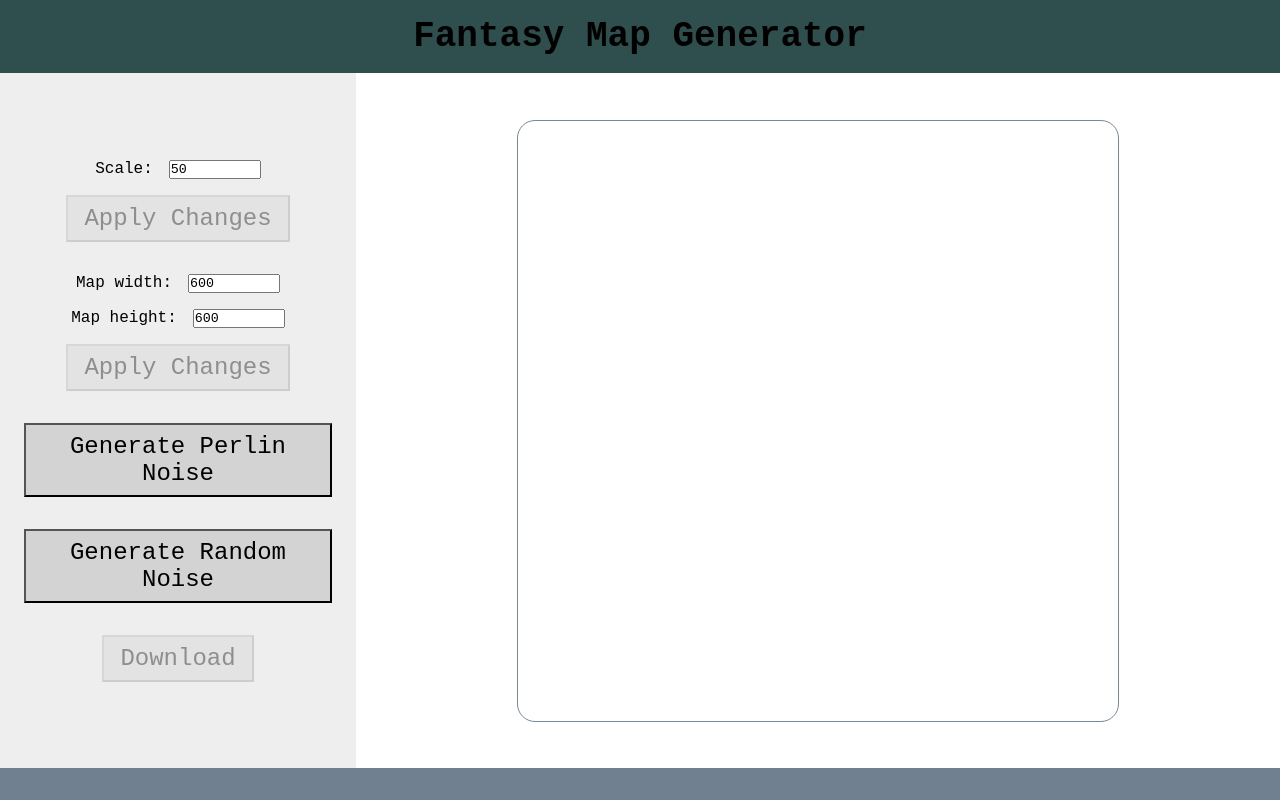
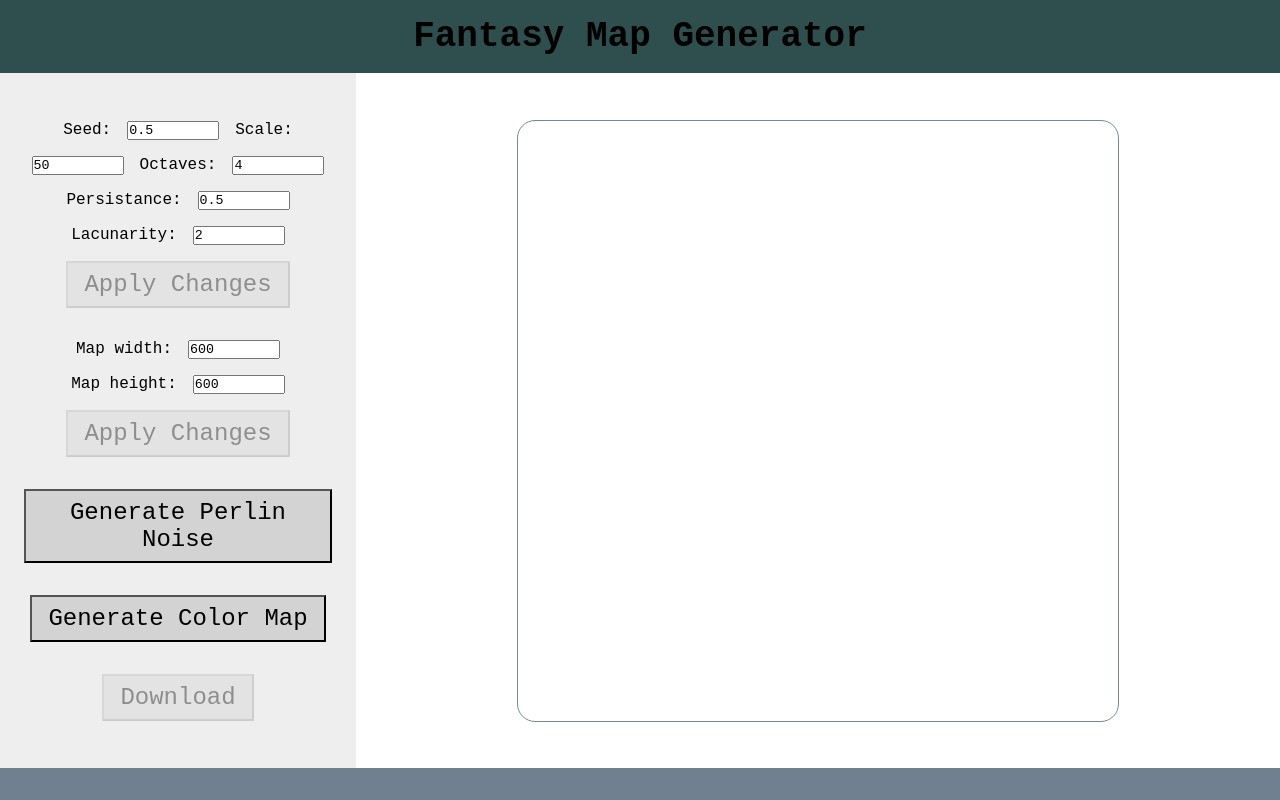
Before and after one commit to peytontucker/FanMapGen, a Vue app: page / in a window 1280 px wide. Built offline with nearby package versions, Linux system fonts and the light colour scheme.

Commit message:
add color map generation and color constants

```diff
--- a/src/App.vue
+++ b/src/App.vue
@@ -1,5 +1,6 @@
+<!-- eslint-disable no-unused-vars -->
 <script>
-import { createNoiseMap, drawPerlinNoise, drawRandomNoise } from '@/scripts/util.js'
+import { createNoiseMap, drawPerlinNoise, drawRandomNoise, drawColorMap } from '@/scripts/util.js'
 
 export default {
   data() {
@@ -9,11 +10,11 @@ export default {
 
       mapWidth: 600,
       mapHeight: 600,
-      noiseParams: { scale: 50 },
+      noiseParams: { seed: 0.5, scale: 50, octaves: 4, persistance: 0.5, lacunarity: 2 },
 
       newWidth: 600,
       newHeight: 600,
-      newNoiseParams: { scale: 50 }
+      newNoiseParams: { seed: 0.5, scale: 50, octaves: 4, persistance: 0.5, lacunarity: 2 }
     }
   },
   computed: {
@@ -31,14 +32,26 @@ export default {
       const noiseMap = createNoiseMap(
         this.canvasRef.width,
         this.canvasRef.height,
-        this.noiseParams.scale
+        this.noiseParams.seed,
+        this.noiseParams.scale,
+        this.noiseParams.octaves,
+        this.noiseParams.persistance,
+        this.noiseParams.lacunarity
       )
       drawPerlinNoise(this.canvasRef, noiseMap)
-
       this.populateDataUrl()
     },
-    generateRandomNoise() {
-      drawRandomNoise(this.canvasRef)
+    generateColorMap() {
+      const noiseMap = createNoiseMap(
+        this.canvasRef.width,
+        this.canvasRef.height,
+        this.noiseParams.seed,
+        this.noiseParams.scale,
+        this.noiseParams.octaves,
+        this.noiseParams.persistance,
+        this.noiseParams.lacunarity
+      )
+      drawColorMap(this.canvasRef, noiseMap)
       this.populateDataUrl()
     },
     populateDataUrl() {
@@ -61,10 +74,38 @@ export default {
     <div class="content-container">
       <div class="generation-params-container">
         <div class="perlin-noise-params">
+          <label for="perlin-noise-seed">Seed:</label>
+          <input
+            v-model="newNoiseParams.seed"
+            id="perlin-noise-seed"
+            size="10"
+            inputmode="numeric"
+          />
           <label for="perlin-noise-scale">Scale:</label>
           <input
             v-model="newNoiseParams.scale"
             id="perlin-noise-scale"
+            size="10"
+            inputmode="numeric"
+          />
+          <label for="perlin-noise-octaves">Octaves:</label>
+          <input
+            v-model="newNoiseParams.octaves"
+            id="perlin-noise-octaves"
+            size="10"
+            inputmode="numeric"
+          />
+          <label for="perlin-noise-persistance">Persistance:</label>
+          <input
+            v-model="newNoiseParams.persistance"
+            id="perlin-noise-persistance"
+            size="10"
+            inputmode="numeric"
+          />
+          <label for="perlin-noise-lacunarity">Lacunarity:</label>
+          <input
+            v-model="newNoiseParams.lacunarity"
+            id="perlin-noise-lacunarity"
             size="10"
             inputmode="numeric"
           />
@@ -87,7 +128,7 @@ export default {
         </div>
 
         <button @click="generatePerlinNoise">Generate Perlin Noise</button>
-        <button @click="generateRandomNoise">Generate Random Noise</button>
+        <button @click="generateColorMap">Generate Color Map</button>
         <a :href="dataUrl" download="map">
           <button :disabled="!dataUrl">Download</button>
         </a>
--- /dev/null
+++ b/src/constants/colors.js
@@ -0,0 +1,7 @@
+export const COLORS = {
+  BLUE: { red: 107, green: 60, blue: 243 },
+  GREEN: { red: 7, green: 245, blue: 129 },
+  BROWN: { red: 133, green: 65, blue: 0 },
+  WHITE: { red: 255, green: 255, blue: 255 },
+  SAND: { red: 239, green: 245, blue: 153 }
+}
--- a/src/scripts/util.js
+++ b/src/scripts/util.js
@@ -1,5 +1,6 @@
 /* eslint-disable no-unused-vars */
 import { perlin2, seed } from './perlin.js'
+import { COLORS } from '../constants/colors.js'
 
 //Random Noise code from Don Park via https://gist.github.com/donpark/1796361
 export function drawRandomNoise(canvas, xOrigin, yOrigin, width, height, alpha) {
@@ -29,14 +30,36 @@ export function drawRandomNoise(canvas, xOrigin, yOrigin, width, height, alpha)
 }
 
 //Perlin Noise from Joseph Gentle https://github.com/josephg/noisejs
-export function createNoiseMap(mapWidth, mapHeight, scale) {
+export function createNoiseMap(
+  mapWidth,
+  mapHeight,
+  seedValue,
+  scale,
+  octaves,
+  persistance,
+  lacunarity
+) {
   const noiseMap = [...Array(mapWidth)].map(() => Array(mapHeight))
-  seed(Math.random())
 
+  seed(seedValue)
   for (var y = 0; y < mapHeight; y++) {
     for (var x = 0; x < mapWidth; x++) {
-      var perlinValue = (perlin2(x / scale, y / scale) + 1) / 2.0
-      noiseMap[x][y] = perlinValue
+      let amplitude = 1
+      let frequency = 1
+      let noiseHeight = 0
+
+      for (let i = 0; i < octaves; i++) {
+        let sampleX = (x / scale) * frequency
+        let sampleY = (y / scale) * frequency
+
+        var perlinValue = perlin2(sampleX, sampleY)
+        noiseHeight += perlinValue * amplitude
+
+        amplitude *= persistance
+        frequency *= lacunarity
+      }
+
+      noiseMap[x][y] = (noiseHeight + 1) / 2
     }
   }
 
@@ -45,6 +68,7 @@ export function createNoiseMap(mapWidth, mapHeight, scale) {
 
 export function drawPerlinNoise(canvas, noiseMap) {
   var canvasContext = canvas.getContext('2d')
+
   var image = canvasContext.createImageData(canvas.width, canvas.height)
   var data = image.data
 
@@ -58,3 +82,35 @@ export function drawPerlinNoise(canvas, noiseMap) {
   }
   canvasContext.putImageData(image, 0, 0)
 }
+
+export function drawColorMap(canvas, noiseMap) {
+  var canvasContext = canvas.getContext('2d')
+  var image = canvasContext.createImageData(canvas.width, canvas.height)
+  var data = image.data
+
+  for (var y = 0; y < canvas.height; y++) {
+    for (var x = 0; x < canvas.width; x++) {
+      const heightValue = noiseMap[x][y]
+      let colorRgbObject
+
+      if (heightValue < 0.5) {
+        colorRgbObject = COLORS.BLUE
+      } else if (heightValue < 0.55) {
+        colorRgbObject = COLORS.SAND
+      } else if (heightValue < 0.8) {
+        colorRgbObject = COLORS.GREEN
+      } else if (heightValue < 0.95) {
+        colorRgbObject = COLORS.BROWN
+      } else {
+        colorRgbObject = COLORS.WHITE
+      }
+
+      var cell = (x + y * canvas.width) * 4
+      data[cell] = colorRgbObject.red
+      data[cell + 1] = colorRgbObject.green
+      data[cell + 2] = colorRgbObject.blue
+      data[cell + 3] = 255
+    }
+  }
+  canvasContext.putImageData(image, 0, 0)
+}
```
